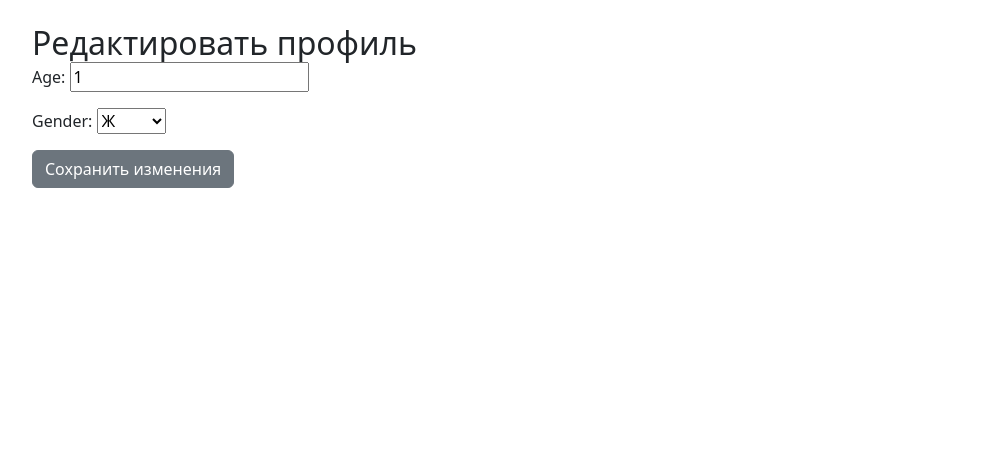
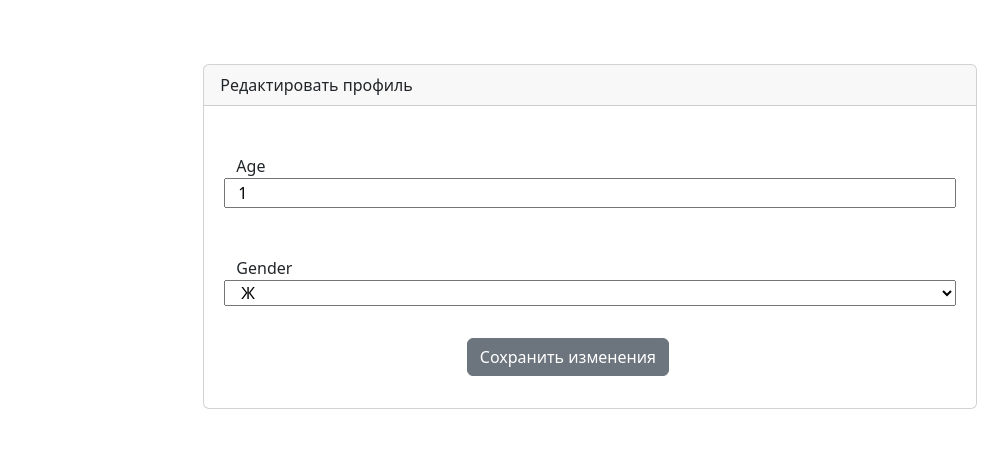
Before and after one commit to TimurKyrilov/ziziph, a Django app: a page that uses main/templates/base.html in a window 1280 px wide. Shown: the part 56-512 px from the top of the page, without its empty margins (50-1058 px from the left). Run offline with Django 5.2, Linux system fonts and the light colour scheme; data comes from the database, SQL or seed files in the repository; both versions use the stored data as it was after the commit.

Commit message:
logout, change edit html

```diff
--- a/main/main/urls.py
+++ b/main/main/urls.py
@@ -10,5 +10,5 @@ urlpatterns = [
     path('admin/', admin.site.urls),
     path('', content_views.main_page, name='main'),
     path('auth/', include('users.urls', namespace='users')),
-    path('', include('people.urls', namespace='people')),
+    path('profile/', include('people.urls', namespace='people')),
 ]
--- a/main/people/urls.py
+++ b/main/people/urls.py
@@ -4,6 +4,6 @@ from . import views as people_views
 app_name = 'people'
 
 urlpatterns = [
-    path('profile/<str:username>/', people_views.profile, name='profile'),
-    path('profile/<str:username>/edit/', people_views.edit_profile, name='edit_profile'),
+    path('<str:username>/', people_views.profile, name='profile'),
+    path('<str:username>/edit/', people_views.edit_profile, name='edit_profile'),
 ]
--- a/main/templates/base.html
+++ b/main/templates/base.html
@@ -6,7 +6,7 @@
   <ul class="nav nav-pills">
     {% if user.is_authenticated %}
       <li class="nav-item">
-        <a class="nav-link" href="">Выход</a>
+        <a class="nav-link" href="/auth/logout/">Выход</a>
       </li>
       <li class="nav-item">
         <a class="nav-link" href="{% url 'people:profile' user.username %}">{{ user.username }}</a>
--- a/main/templates/people/edit_profile.html
+++ b/main/templates/people/edit_profile.html
@@ -1,12 +1,55 @@
 {% extends "base.html" %}
-{% block title %}Изменения{% endblock %}
+{% block title %}Редактировать профиль{% endblock %}
 {% block content %}
-<div class="container mt-4">
-    <h2 class="card-title">Редактировать профиль</h2>
-    <form method="post" action="">
-        {% csrf_token %}
-        {{ form.as_p }}
-        <button type="submit" class="btn btn-secondary">Сохранить изменения</button>
-    </form>
-</div>
+  <div class="row justify-content-center">
+    <div class="col-md-8 p-5">
+      <div class="card">
+        <div class="card-header">
+          Редактировать профиль
+        </div>
+        <div class="card-body">
+          {# Этот блок будет показан, если в форме есть ошибки #}
+          {% if form.errors %}
+            {% for field in form %}
+              {% for error in field.errors %}
+                <div class="alert alert-danger">
+                  {{ error|escape }}
+                </div>
+              {% endfor %}
+            {% endfor %}
+            {% for error in form.non_field_errors %}
+              <div class="alert alert-danger">
+                {{ error|escape }}
+              </div>
+            {% endfor %}
+          {% endif %}
+
+          <form method="post" action="">
+            {% csrf_token %}
+            {% for field in form %}
+              <div class="form-group row my-3 p-3">
+                <label for="{{ field.id_for_label }}">
+                  {{ field.label }}
+                  {% if field.field.required %}
+                    <span class="required text-danger">*</span>
+                  {% endif %}
+                </label>
+                {{ field }}
+                {% if field.help_text %}
+                  <small id="{{ field.id_for_label }}-help" class="form-text text-muted">
+                    {{ field.help_text|safe }}
+                  </small>
+                {% endif %}
+              </div>
+            {% endfor %}
+            <div class="col-md-6 offset-md-4">
+              <button type="submit" class="btn btn-secondary">
+                Сохранить изменения
+              </button>
+            </div>
+          </form>
+        </div>
+      </div>
+    </div>
+  </div>
 {% endblock %}
--- /dev/null
+++ b/main/templates/users/logout.html
@@ -0,0 +1,5 @@
+{% extends "base.html" %}
+{% block title%}Выход{% endblock %}
+{% block content%}
+<p style="text-align": center;>Вы вышли с сайта! Ждем вас снова</p>
+{% endblock %}
--- a/main/users/urls.py
+++ b/main/users/urls.py
@@ -1,10 +1,13 @@
+from . import views as users_views
 from django.urls import path
+from django.contrib.auth.views import LogoutView
+from django.contrib.auth.views import LoginView
 from .views import RegistrationView
-from django.contrib.auth.views import LoginView
 
 app_name = 'Users'
 
 urlpatterns = [
     path('signup/', RegistrationView.as_view(), name='signup'),
     path('login/', LoginView.as_view(template_name='users/login.html'), name='login'),
+    path('logout/', users_views.logout_view, name='logout'),
 ]
```
Also changed, not shown: main/templates/people/profile.html (+5 -4 lines), main/users/views.py (+7 -3 lines), main/db.sqlite3.
